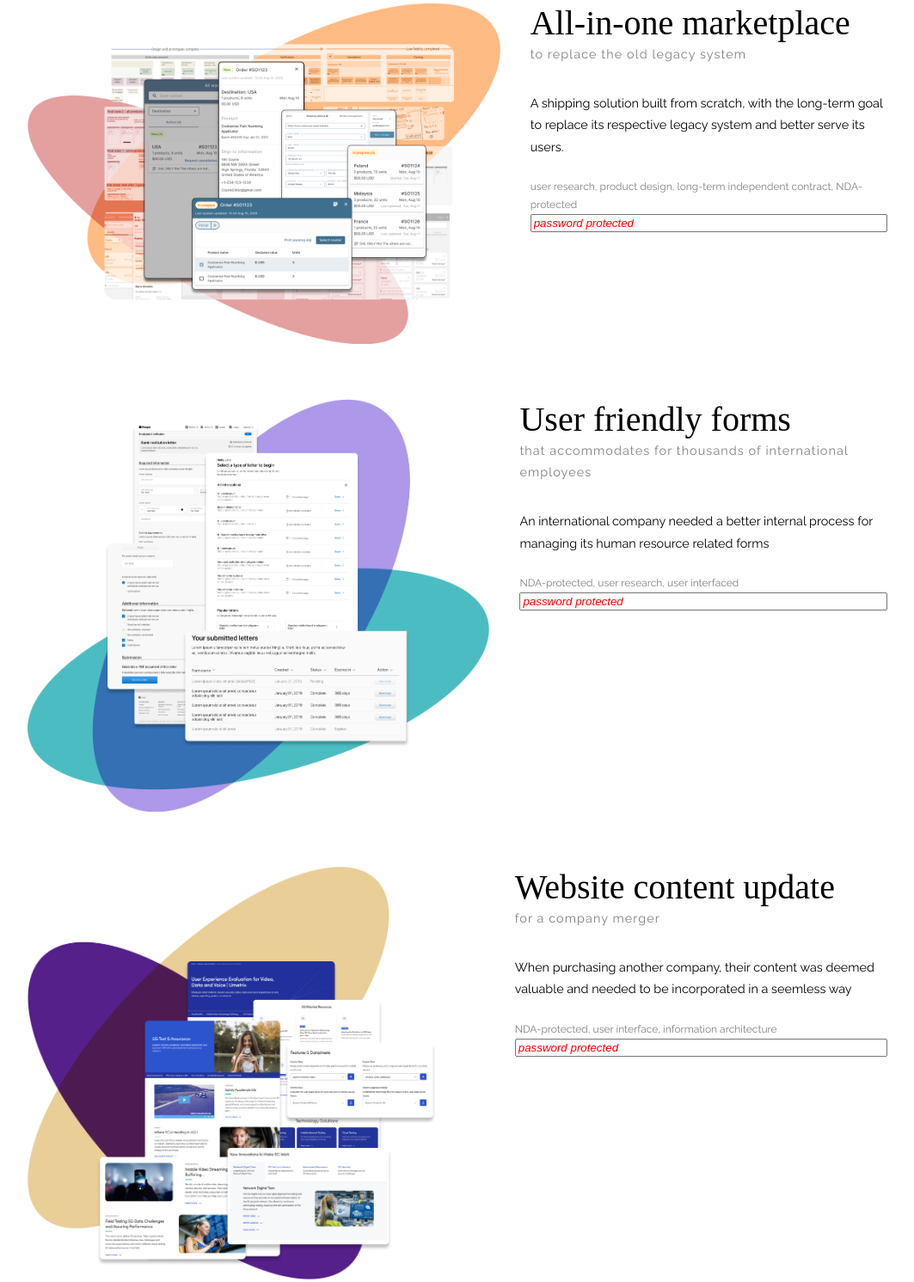
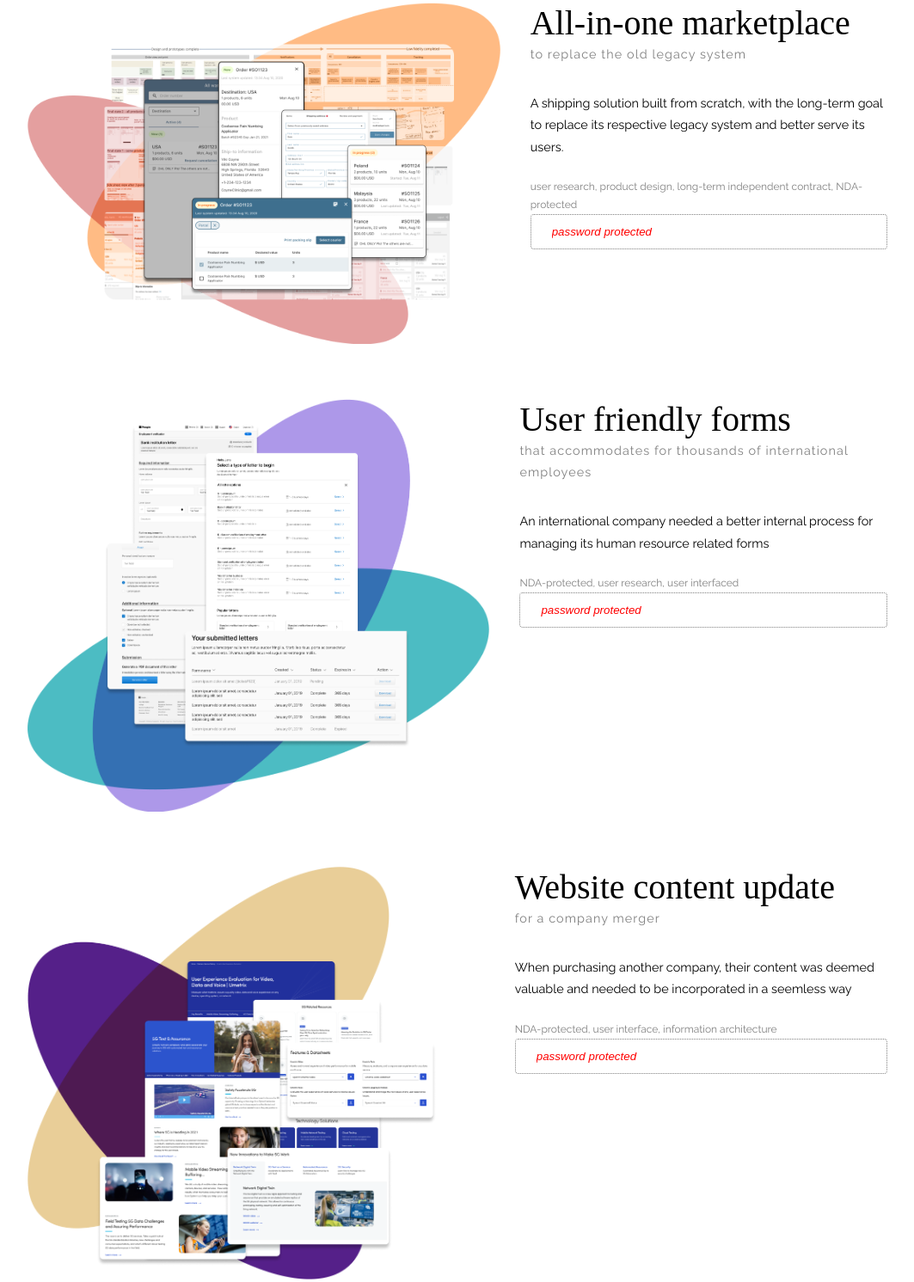
Before and after one commit to 1shristi/1shristi.github.io, a plain HTML site: page index.html in a window 1280 px wide. Shown: the part 654-2145 px from the top of the page at 86% size, without its empty margins (197-1260 px from the left). Drawn offline with Linux system fonts and the light colour scheme.

Commit message:
Changes after merge

```diff
--- a/css/base1.css
+++ b/css/base1.css
@@ -77,6 +77,14 @@ ul {
 
 li {
   line-height: 2rem;
+}
+
+input[type="text"], input[type="password"] {
+  background: #ffffff;
+  border: 1px dotted #808080;
+  border-radius: 4px;
+  box-sizing: border-box;
+  padding: 12px 24px;
 }
 
 #left {
--- a/index.html
+++ b/index.html
@@ -15,7 +15,7 @@
   <body>
     <header class="flex">
       <a href="index.html" id="left">
-        <h1 class="vertical">Shristi G</h1>
+        <h1 class="vertical">Shristi Gartaula</h1>
       </a>
       <section id="info">
         <nav>
@@ -71,7 +71,7 @@
 
             <p>A shipping solution built from scratch, with the long-term goal to replace its respective legacy system and better serve its users.</p>
             <p id="uxSummary">user research, product design, long-term independent contract, NDA-protected</p>
-            <input type="password" id="button-disabled" placeholder="password protected">
+            <input type="password" placeholder="password protected" />
           </div>
         </div>
 
@@ -96,7 +96,7 @@
             </p>
 
             <p id="uxSummary">NDA-protected, user research, user interfaced</p>
-            <input type="password" id="button-disabled" placeholder="password protected">
+            <input type="password" placeholder="password protected" />
           </div>
         </div>
 
@@ -119,8 +119,7 @@
             <p>When purchasing another company, their content was deemed valuable and needed to be incorporated in a seemless way</p>
             <p id="uxSummary">NDA-protected, user interface, information architecture</p>
 
-            <input type="password" id="button-disabled" placeholder="password protected">
-            </section>
+            <input type="password" placeholder="password protected">
           </div>
         </div>
       </section>
```
